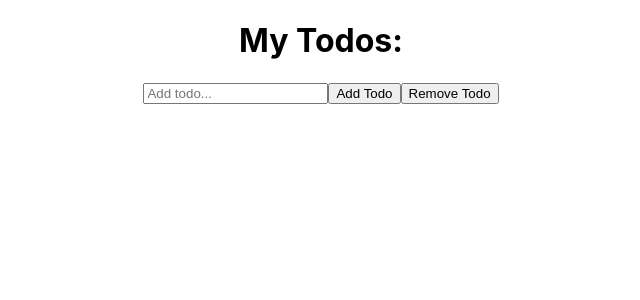
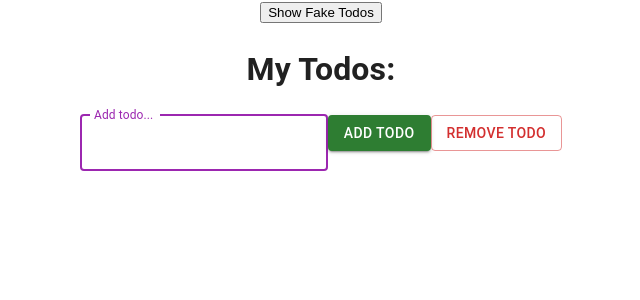
Before and after one commit to ionogor/step-react-lps1923, a React (Create React App) app: page / in a window 1280 px wide. Shown: the top 300 px of the page, without its empty margins (319-959 px from the left). Built offline with nearby package versions, Linux system fonts and the light colour scheme.

Commit message:
Added Styles

```diff
--- a/package.json
+++ b/package.json
@@ -3,6 +3,9 @@
   "version": "0.1.0",
   "private": true,
   "dependencies": {
+    "@emotion/react": "^11.6.0",
+    "@emotion/styled": "^11.6.0",
+    "@mui/material": "^5.2.1",
     "@testing-library/jest-dom": "^5.15.0",
     "@testing-library/react": "^11.2.7",
     "@testing-library/user-event": "^12.8.3",
--- a/src/App.js
+++ b/src/App.js
@@ -1,31 +1,38 @@
 import { Component } from "react";
-import ClassComponent from "./components/ClassComponent";
+import FakeTodos from "./components/FakeTodos";
+import TodoForm from "./components/TodoForm";
+import TodoList from "./components/TodoList";
+
+const LOCALSTORAGE_KEY = "todos";
 
 class App extends Component {
-  state = {
-    todos: [],
-    inputVal: "",
+  constructor() {
+    super();
+    const lsItems = localStorage.getItem(LOCALSTORAGE_KEY);
+
+    this.state = {
+      todos: lsItems ? JSON.parse(lsItems) : [],
+      isButtonClicked: false,
+    };
+  }
+
+  manageLocalStorage = (todoList) => {
+    localStorage.setItem(LOCALSTORAGE_KEY, JSON.stringify(todoList));
+    this.setState({ todos: todoList });
   };
 
   // const [todos, setTodos]= useState([ {test:"", id: Date.now(), completed:false} ])
 
-  handleInputChange = (event) => {
-    this.setState({ inputVal: event.target.value });
-  };
-
-  addNewTodo = () => {
-    this.setState({
-      todos: [
+  addNewTodo = (val) => {
+    const newTodos = [
       ...this.state.todos,
       {
-          text: this.state.inputVal,
+        text: val,
         id: Date.now(),
         completed: false,
       },
-      ],
-    });
-
-    this.setState({ inputVal: "" });
+    ];
+    this.manageLocalStorage(newTodos);
   };
 
   markComleted = (id) => {
@@ -39,7 +46,7 @@ class App extends Component {
       return el;
     });
 
-    this.setState({ todos: updatedTodos });
+    this.manageLocalStorage(updatedTodos);
   };
 
   removeTodo = () => {
@@ -47,7 +54,7 @@ class App extends Component {
       return el.completed === false;
     });
 
-    this.setState({ todos: filteredTodos });
+    this.manageLocalStorage(filteredTodos);
   };
 
   render() {
@@ -55,32 +62,28 @@ class App extends Component {
     console.log("todos: ", this.state.todos);
     return (
       <div className="App">
-        {/* <ClassComponent /> */}
-        <h1> My Todos:</h1>
+        <button
+          onClick={() =>
+            this.setState({ isButtonClicked: !this.state.isButtonClicked })
+          }
+        >
+          {!this.state.isButtonClicked ? "Show Fake Todos" : "Show My Todos"}
+        </button>
 
-        <form onSubmit={(event) => event.preventDefault()}>
-          <input
-            type="text"
-            placeholder="Add todo..."
-            value={this.state.inputVal}
-            onChange={this.handleInputChange}
+        {this.state.isButtonClicked ? (
+          <FakeTodos />
+        ) : (
+          <>
+            <TodoForm
+              addNewTodo={this.addNewTodo}
+              removeTodo={this.removeTodo}
             />
-          <button onClick={this.addNewTodo}>Add Todo</button>
-          <button onClick={this.removeTodo}>Remove Todo</button>
-        </form>
-
-        {this.state.todos.map((todo) => {
-          return (
-            <div key={todo.id}>
-              <input
-                type="checkbox"
-                checked={todo.completed}
-                onChange={() => this.markComleted(todo.id)}
+            <TodoList
+              todos={this.state.todos}
+              markComleted={this.markComleted}
             />
-              {todo.text}
-            </div>
-          );
-        })}
+          </>
+        )}
       </div>
     );
   }
--- a/src/components/ClassComponent.js
+++ b/src/components/ClassComponent.js
@@ -8,7 +8,7 @@ class ClassComponent extends Component {
   };
 
   /**
-   * useEffect(()=>{}) -> componentDidMount(){}
+   * useEffect(()=>{},[]) -> componentDidMount(){}
    * useEffect(()=>{}, [dep]) -> componentDidUpdate(){}
    * useEffect(()=>{  return fn }, [dep]) -> componentWillUnmount(){}
    *
--- /dev/null
+++ b/src/components/FakeTodos.js
@@ -0,0 +1,51 @@
+import React, { Component } from "react";
+import Time from "./Time";
+
+class FakeTodos extends Component {
+  state = {
+    fakeTodos: [],
+    message: "",
+  };
+
+  // useEffect(()=>{}, [])
+  componentDidMount() {
+    fetch("https://jsonplaceholder.typicode.com/todos")
+      .then((response) => response.json())
+      .then((json) => {
+        console.log(json);
+        this.setState({ fakeTodos: json });
+      });
+    console.log("COMPONENT DID MOUNT!!");
+  }
+
+  // useEffect(()=>{}, [dependencies])
+  componentDidUpdate() {
+    if (this.state.message) {
+      console.log("COMPONENT DID UPDATE!!");
+    }
+  }
+
+  render() {
+    return (
+      <>
+        <Time />
+        <h2>{this.state.message}</h2>
+        <button
+          onClick={() => this.setState({ message: "Hello from Fake todos!" })}
+        >
+          ClickMe
+        </button>
+        {this.state.fakeTodos.map((todo) => {
+          return (
+            <div key={todo.id}>
+              <input type="checkbox" checked={todo.completed} readOnly />
+              {todo.title}
+            </div>
+          );
+        })}
+      </>
+    );
+  }
+}
+
+export default FakeTodos;
--- /dev/null
+++ b/src/components/Time.js
@@ -0,0 +1,40 @@
+import React, { Component } from "react";
+
+class Time extends Component {
+  static timeVal;
+
+  state = {
+    time: new Date().toLocaleTimeString(),
+  };
+
+  // setTimeout() -> cand expira timpul se executa
+  //setInterval() -> 1000, el se executa la fiecare secunda
+
+  componentDidMount() {
+    this.timeVal = setInterval(() => {
+      this.setState({ time: new Date().toLocaleTimeString() });
+    }, 1000);
+  }
+
+  componentWillUnmount() {
+    clearInterval(this.timeVal);
+    console.log("COMPONENT WILL UNMOUNT!!!");
+  }
+
+  /*
+    useEffect(()=>{
+    const timeVal = setInterval(() => {
+      this.setState({ time: new Date().toLocaleTimeString() });
+    }, 1000);
+    return ()=>{
+        clearInterval(timeVal);
+    }
+    })
+  */
+
+  render() {
+    return <h1>{this.state.time}</h1>;
+  }
+}
+
+export default Time;
--- a/src/components/Todo.js
+++ b/src/components/Todo.js
@@ -0,0 +1,18 @@
+import React from "react";
+
+const Todo = ({ todo, markComleted }) => {
+  return (
+    <>
+      <div>
+        <input
+          type="checkbox"
+          checked={todo.completed}
+          onChange={() => markComleted(todo.id)}
+        />
+        {todo.text}
+      </div>
+    </>
+  );
+};
+
+export default Todo;
--- a/src/components/TodoForm.js
+++ b/src/components/TodoForm.js
@@ -0,0 +1,51 @@
+import React, { Component } from "react";
+import { Button, TextField } from "@mui/material";
+
+// rcep - shortcut pentru a crea o componenta de clasa
+class TodoForm extends Component {
+  state = {
+    inputVal: "",
+  };
+
+  handleInputChange = (event) => {
+    this.setState({ inputVal: event.target.value });
+  };
+
+  onClickAddTodo = () => {
+    this.props.addNewTodo(this.state.inputVal);
+    this.setState({ inputVal: "" });
+  };
+
+  render() {
+    const { removeTodo } = this.props;
+
+    return (
+      <>
+        <h1> My Todos:</h1>
+
+        <form onSubmit={(event) => event.preventDefault()}>
+          <TextField
+            color="secondary"
+            focused
+            type="text"
+            label="Add todo..."
+            value={this.state.inputVal}
+            onChange={this.handleInputChange}
+          />
+          <Button
+            variant="contained"
+            color="success"
+            onClick={this.onClickAddTodo}
+          >
+            Add Todo
+          </Button>
+          <Button variant="outlined" color="error" onClick={removeTodo}>
+            Remove Todo
+          </Button>
+        </form>
+      </>
+    );
+  }
+}
+
+export default TodoForm;
--- a/src/components/TodoList.js
+++ b/src/components/TodoList.js
@@ -0,0 +1,17 @@
+import React, { Component } from "react";
+import Todo from "./Todo";
+
+class TodoList extends Component {
+  render() {
+    const { todos, markComleted } = this.props;
+    return (
+      <>
+        {todos.map((todo) => {
+          return <Todo todo={todo} markComleted={markComleted} key={todo.id} />;
+        })}
+      </>
+    );
+  }
+}
+
+export default TodoList;
--- a/src/index.js
+++ b/src/index.js
@@ -2,9 +2,11 @@ import React from "react";
 import ReactDOM from "react-dom";
 import "./index.css";
 import App from "./App";
+import { CssBaseline } from "@mui/material";
 
 ReactDOM.render(
   <React.StrictMode>
+    <CssBaseline />
     <App />
   </React.StrictMode>,
   document.getElementById("root")
```
Also changed, not shown: 1 other file (tests, documents, lock files or other folders). Lines whose indentation alone changed are shown as unchanged.
